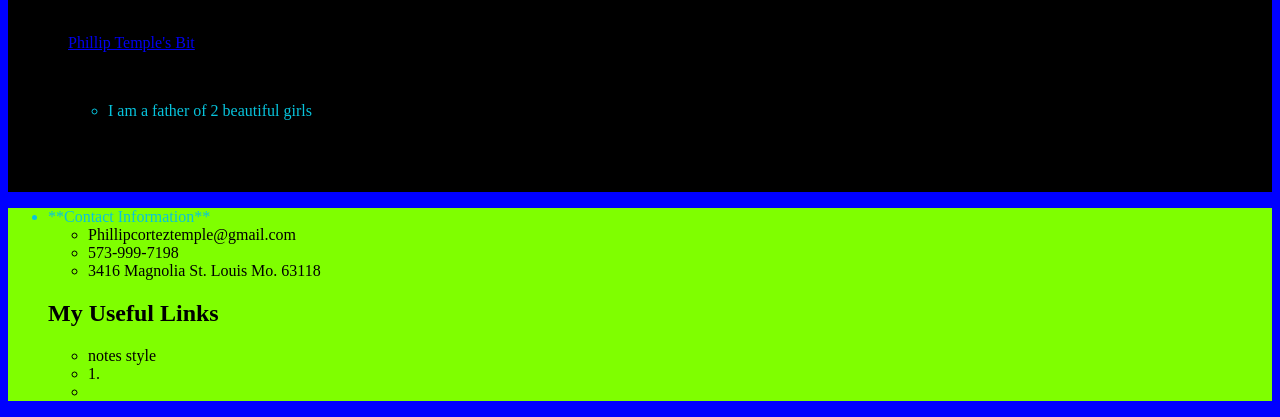
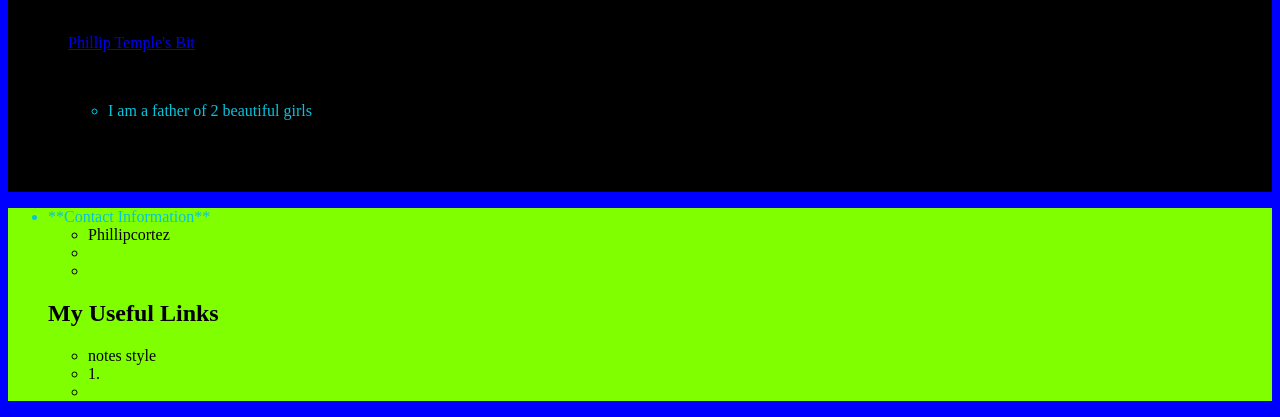
Before and after one commit to PhillSavvyCoders/savvy-portfolio-Phillip-Temple, a website built with Parcel: page index.html in a window 1280 px wide. Shown: the part 402-819 px from the top of the page. Built offline with nearby package versions, Linux system fonts and the light colour scheme.

Commit message:
personal info

```diff
--- a/index.html
+++ b/index.html
@@ -38,9 +38,9 @@
         <ul>
             <li class="brand">**Contact Information**</li>
             <ul>
-                <li>Phillipcorteztemple@gmail.com</li>
-                <li>573-999-7198</li>
-                <li>3416 Magnolia St. Louis Mo. 63118</li>
+                <li>Phillipcortez</li>
+                <li></li>
+                <li></li>
             </ul>
             <h2>My Useful Links</h2>
             <ul>
```
